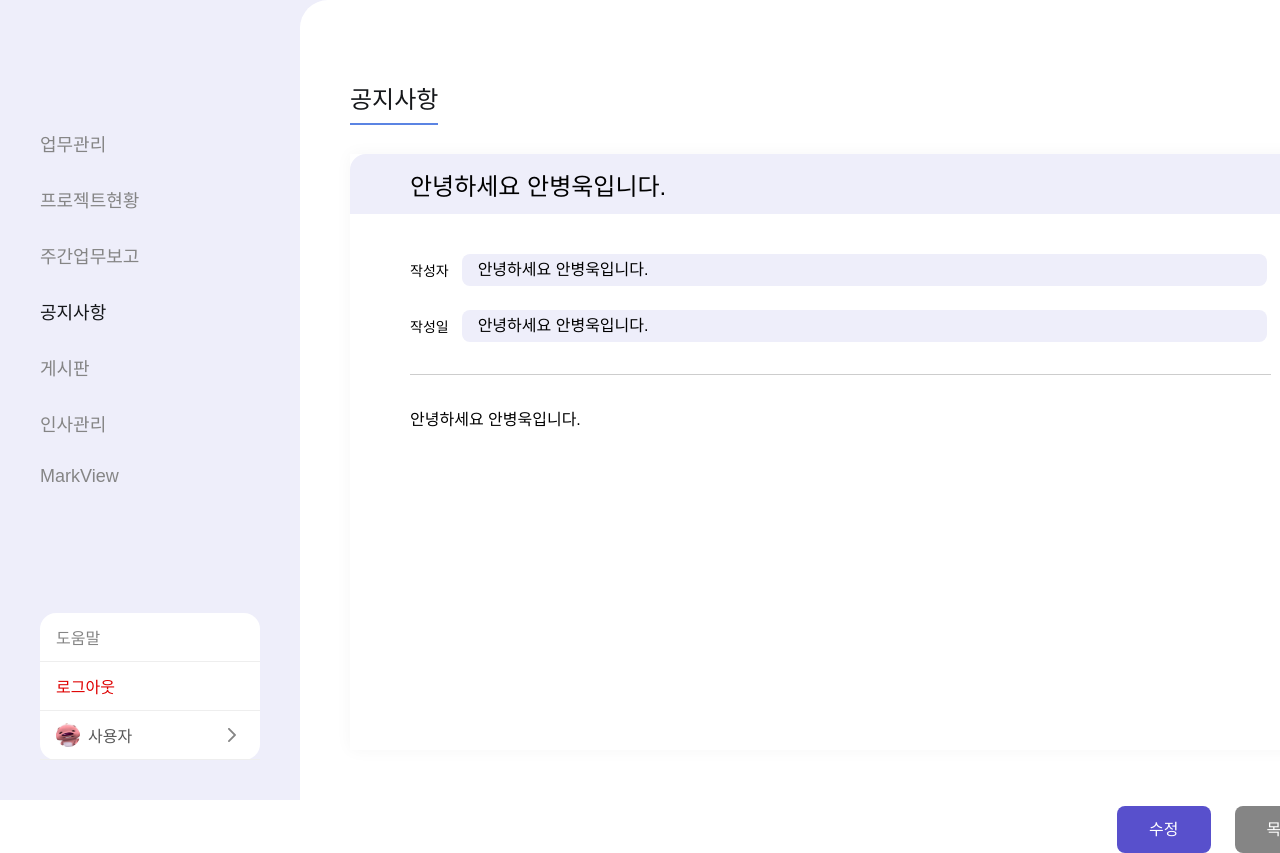
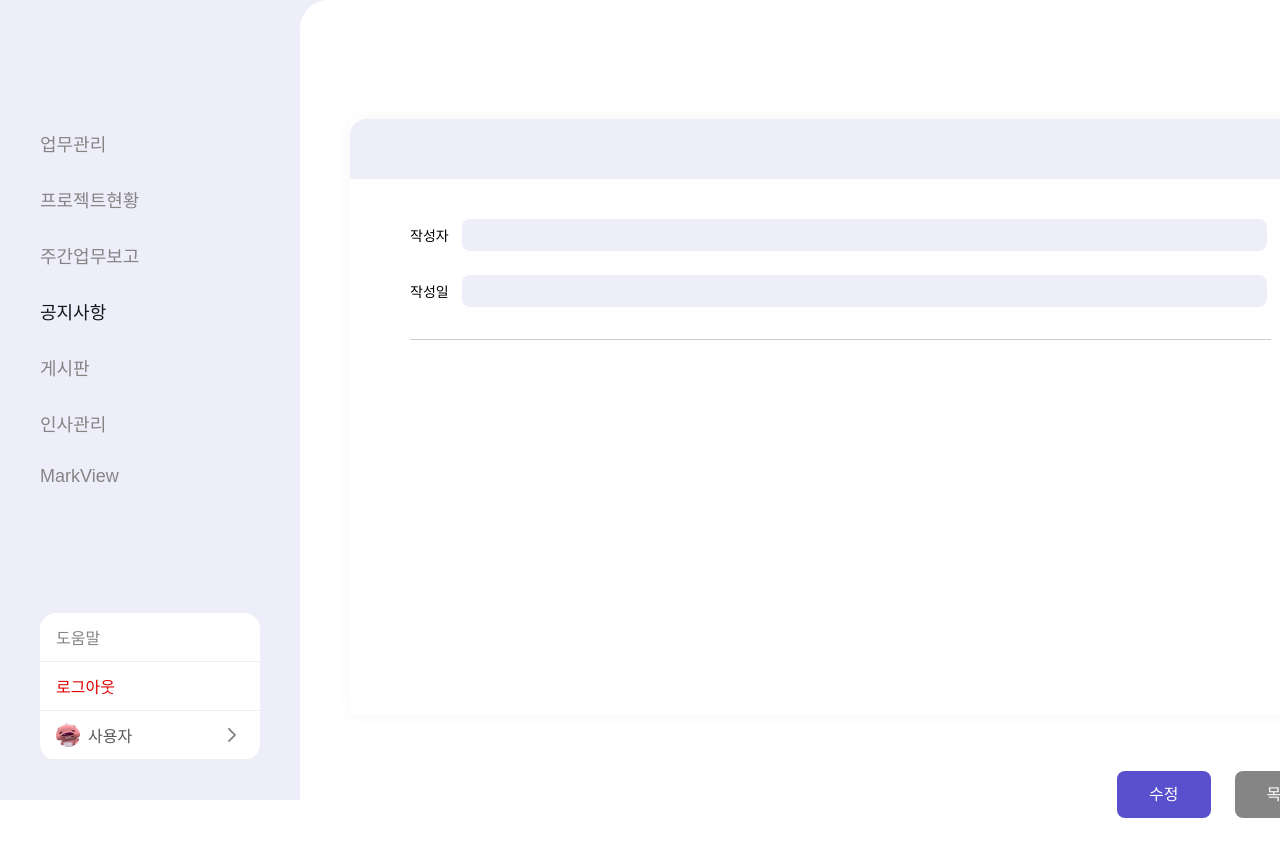
Before and after one commit to devdoyeon/markcloud-markgroup, a React (Create React App) app in the folder client/: page /notice in a window 1280 px wide. Shown: the top 853 px of the page. After the commit the page ends 818 px from the top, so only its background shows below. Built offline with nearby package versions, Linux system fonts and the light colour scheme; a web font is replaced by a local one.

Commit message:
add: boardDetail Function Setting

```diff
--- a/client/src/App.js
+++ b/client/src/App.js
@@ -16,9 +16,11 @@ function App() {
         <Route path='/project' element={<ProjectStatus />} />
         <Route path='/weekly' element={<WeeklyReport />} />
         <Route path='/board' element={<Board />} />
+        {/* <Route path='/board/:id' element={<BoardRead />} /> */}
         <Route path='/business' element={<BusinessManagement />} />
         <Route path='/personnel' element={<PersonnelManagement />} />
         <Route path='/notice' element={<Notice />} />
+        {/* <Route path='/notice/:id' element={<BoardRead />} /> */}
       </Routes>
     </div>
   );
--- a/client/src/common/BoardRead.jsx
+++ b/client/src/common/BoardRead.jsx
@@ -1,6 +1,44 @@
-import React from 'react';
+import { useState } from 'react';
+import { useLocation, useParams } from 'react-router-dom';
 
-const BoardRead = ({ header, curData }) => {
+const BoardRead = () => {
+  const path = useLocation().pathname;
+  const { id } = useParams();
+  let prevent = false;
+  const [header, setHeader] = useState('');
+  const [info, setInfo] = useState({
+    title: '',
+    created_id: '',
+    created_at: '',
+    content: '',
+    updated_at: '',
+  });
+
+  const sample = async () => {
+    if (prevent) return;
+    prevent = false;
+    setTimeout(() => {
+      prevent = true;
+    }, 200);
+    let result;
+    if (path.includes('/notice')) {
+      setHeader('공지 사항');
+      // result = getNoticeDetail(id);
+    } else if (path.includes('/weekly')) {
+      setHeader('주간 업무 보고');
+      // result = getWeeklyDetail(id);
+    } else if (path.includes('/board')) {
+      setHeader('자유 게시판');
+      // result = getBoardDetail(id);
+    }
+    if (typeof result === 'object') {
+      setInfo(result?.data?.data);
+    } else {
+      //에러핸들링
+      return;
+    }
+  };
+
   return (
     <>
       <div className='header'>
@@ -8,19 +46,19 @@ const BoardRead = ({ header, curData }) => {
       </div>
       <div className='board-wrap'>
         <div className='header'>
-          <h4>{curData}</h4>
+          <h4>{info.title}</h4>
         </div>
         <div className='body-wrap'>
           <div className='writer'>
             <span>작성자</span>
-            <div>{curData}</div>
+            <div>{info.created_id}</div>
           </div>
           <div className='date'>
             <span>작성일</span>
-            <div>{curData}</div>
+            <div>{info.created_at}</div>
           </div>
           <div className='line'></div>
-          <div className='content'>{curData}</div>
+          <div className='content'>{info.content}</div>
         </div>
       </div>
       <div className='btn-wrap'>
--- a/client/src/common/CommonHeader.jsx
+++ b/client/src/common/CommonHeader.jsx
@@ -12,7 +12,6 @@ const CommonHeader = ({ header }) => {
           <select>
             <option value='title'>제목</option>
             <option value='writer'>작성자</option>
-            <option value='content'>내용</option>
           </select>
           <input type='text' />
           <button>
```
